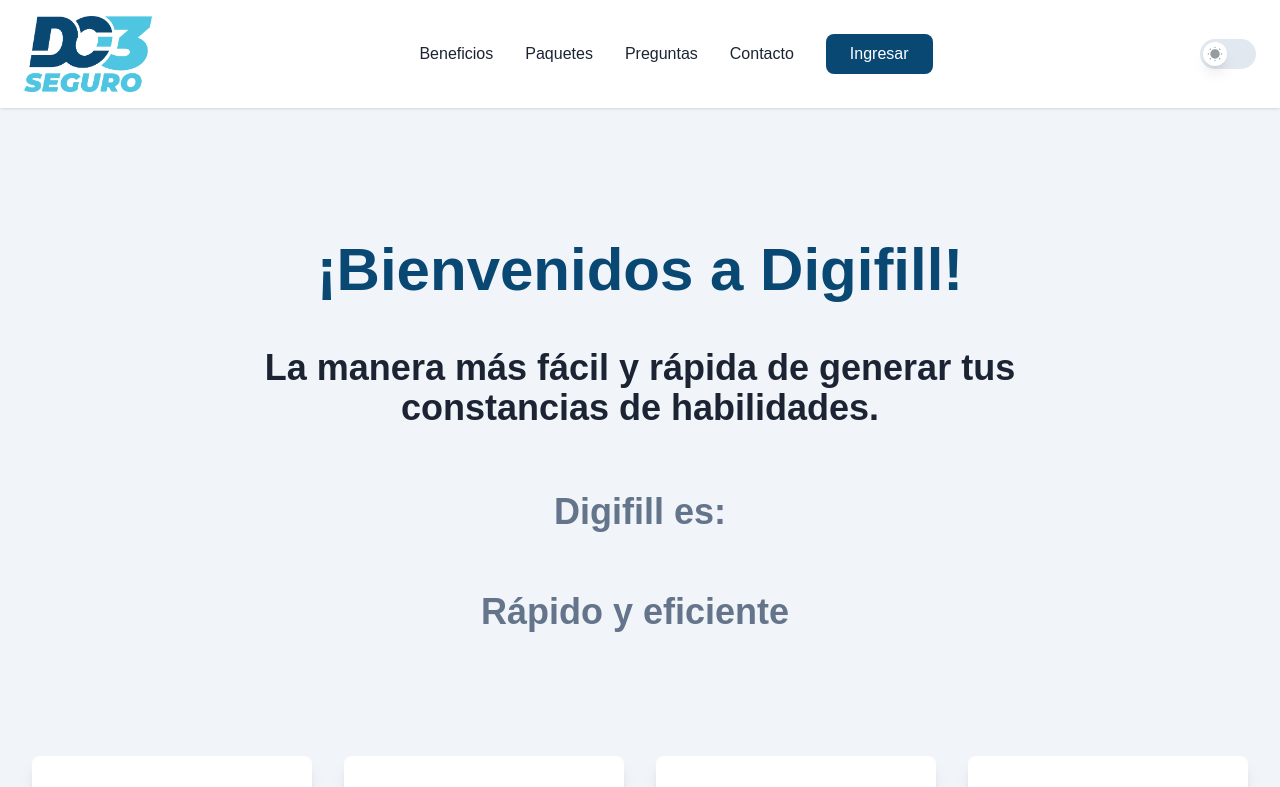
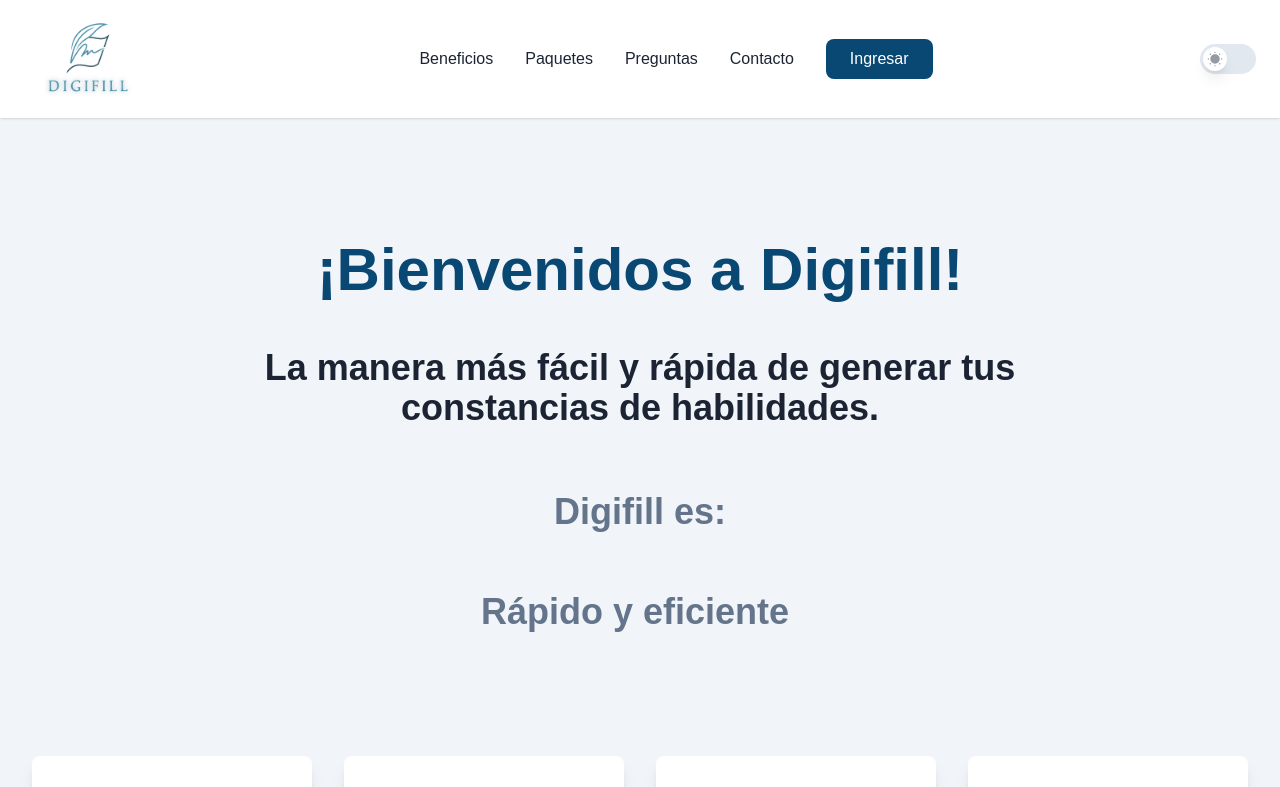
Before and after one commit to JoshuaDeveloper25/DC3-SEGURO, a Next.js app: page / in a window 1280 px wide. Shown: the top 787 px of the page. Built offline with nearby package versions, Linux system fonts and the light colour scheme.

Commit message:
Changed logos to DIGIFILL

```diff
--- a/src/components/Home/Menu/index.jsx
+++ b/src/components/Home/Menu/index.jsx
@@ -35,7 +35,7 @@
 
   return (
     <nav
-      className={`flex justify-between shadow-sm bg-white dark:bg-[#24303f] md:px-6 2xl:px-11 p-4 fixed z-50 w-full top-0 transition-transform duration-300 ${
+      className={`flex justify-between shadow-sm bg-white dark:bg-[#24303f] md:px-6 2xl:px-11 p-4 py-2 fixed z-50 w-full top-0 transition-transform duration-300 ${
         visible ? "translate-y-0" : "-translate-y-full"
       }`}
     >
@@ -65,7 +65,7 @@
             type="button"
           >
             {openHamMenu ? (
-              <i class="bi bi-x-lg text-4xl"></i>
+              <i className="bi bi-x-lg text-4xl"></i>
             ) : (
               <i className="bi bi-list text-4xl"></i>
             )}
```
Also changed, not shown: public/logos/logo-dark.png, public/logos/logo-light.png.
